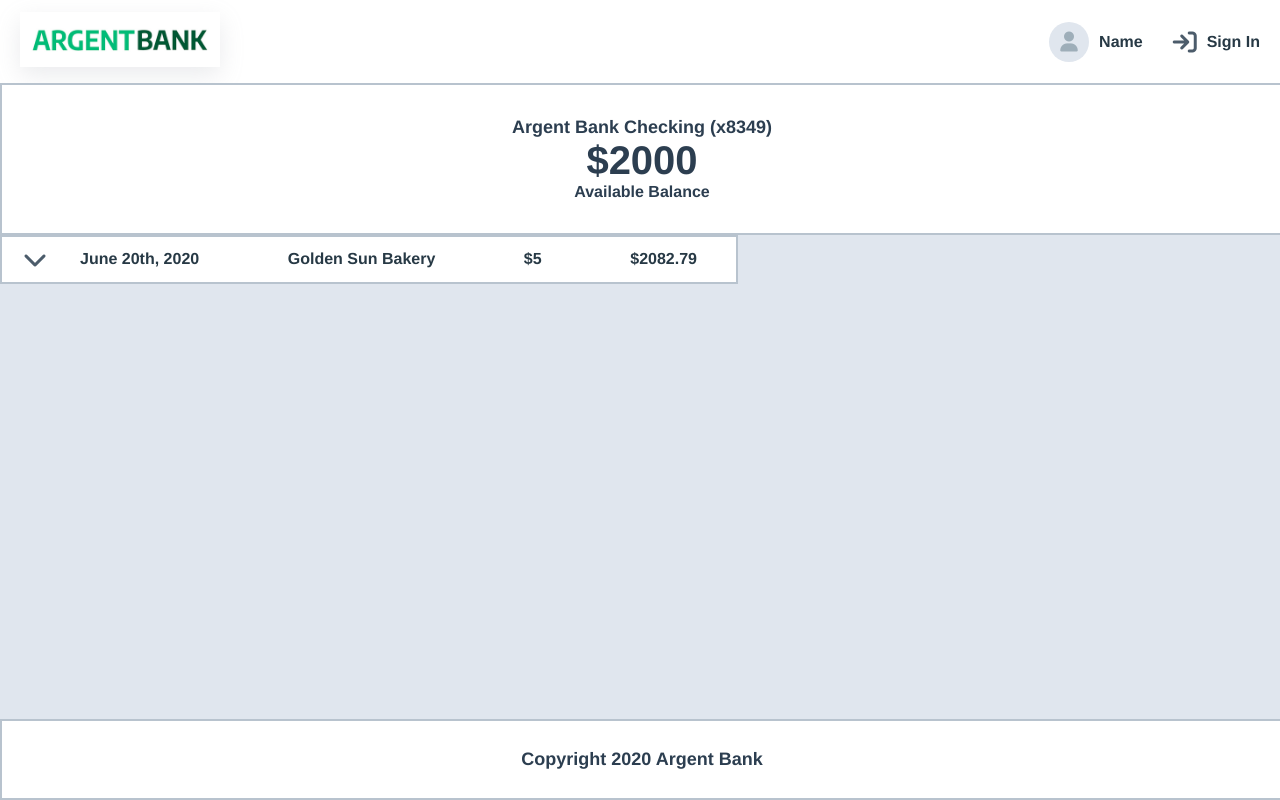
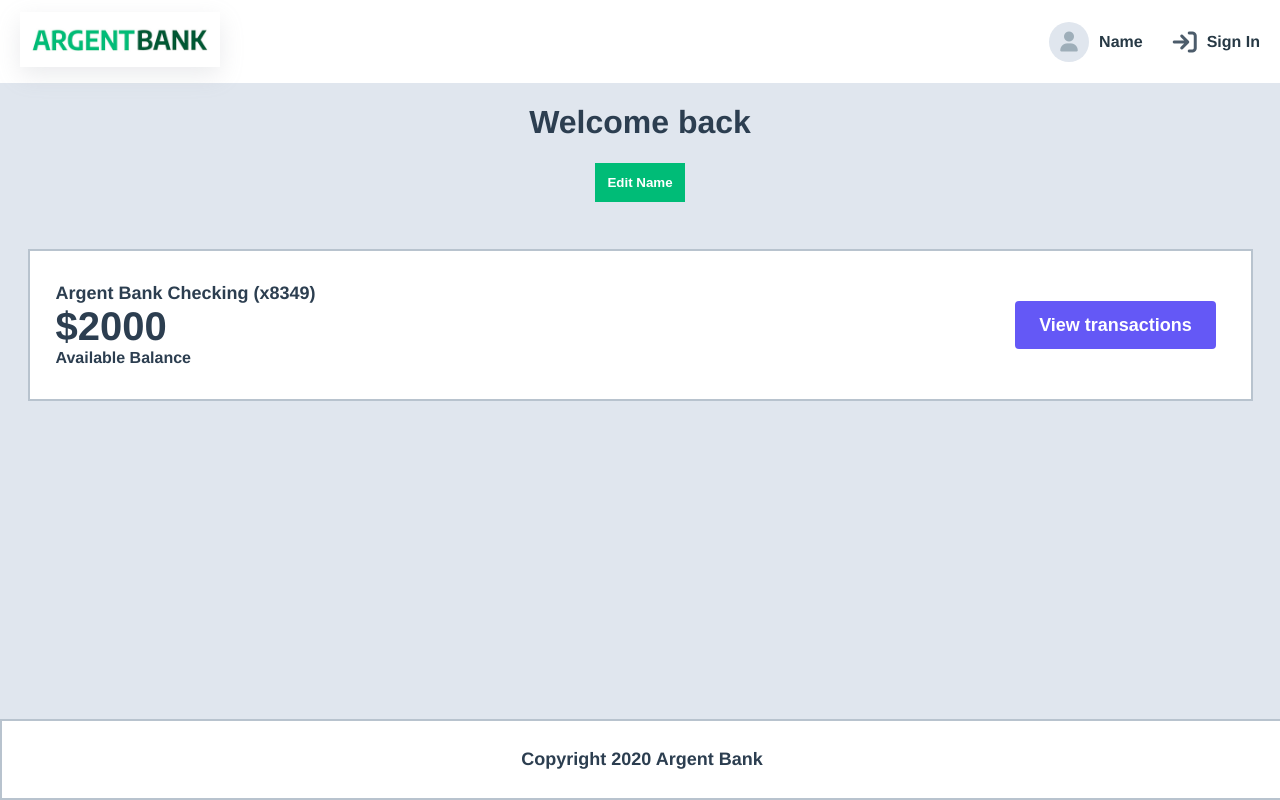
Before and after one commit to l-nikola/ArgentBank, a React (Vite) app: page / in a window 1280 px wide. Built offline with nearby package versions, Linux system fonts and the light colour scheme.

Commit message:
feat : home page

```diff
--- a/src/pages/Home/index.jsx
+++ b/src/pages/Home/index.jsx
@@ -1,36 +1,18 @@
-import Footer from "../../components/Footer";
-import Header from "../../components/Header";
 import ChangeName from "../../components/ChangeName";
 import BankAccount from "../../components/BankAccount";
-import BankAccountDetail from "../../components/BankAccountDetail";
-import Collapse from "../../components/Collapse";
 
 export default function Home() {
   return (
-    <>
-      {/* Home page */}
-      {/* <h1>Welcome back</h1>
+    <main className="home">
+      <h1>Welcome back</h1>
       <ChangeName />
-      <BankAccount
-        account="Argent Bank Checking (x8349)"
-        amount={2000}
-        balance="Available Balance"
-      /> */}
-      {/* Account Detail */}
-      <BankAccountDetail
-        account="Argent Bank Checking (x8349)"
-        amount={2000}
-        balance="Available Balance"
-      />
-      <Collapse
-        date="June 20th, 2020"
-        description="Golden Sun Bakery"
-        amount={5.0}
-        balance={2082.79}
-        transactionType="Electronic"
-        category="Food"
-        note=""
-      />
-    </>
+      <section>
+        <BankAccount
+          account="Argent Bank Checking (x8349)"
+          amount={2000}
+          balance="Available Balance"
+        />
+      </section>
+    </main>
   );
 }
--- a/src/styles/components/changeName.scss
+++ b/src/styles/components/changeName.scss
@@ -1,7 +1,9 @@
 .changeName {
+  margin-bottom: 41px;
+
   button {
-    border: 2px solid #00bc77;
-    background-color: #00bc77;
+    border: 2px solid var(--greenButton);
+    background-color: var(--greenButton);
     color: #fff;
     font-weight: bold;
     padding: 10px;
--- a/src/styles/index.scss
+++ b/src/styles/index.scss
@@ -1,5 +1,6 @@
 /* *********** Imports ********** */
 @use "./pages/login.scss";
+@use "./pages/home.scss";
 @use "./pages/transaction.scss";
 @use "./components/header.scss";
 @use "./components/footer.scss";
--- /dev/null
+++ b/src/styles/pages/home.scss
@@ -0,0 +1,7 @@
+.home {
+  margin-bottom: 34px;
+
+  section {
+    margin-bottom: 47.5px;
+  }
+}
```
